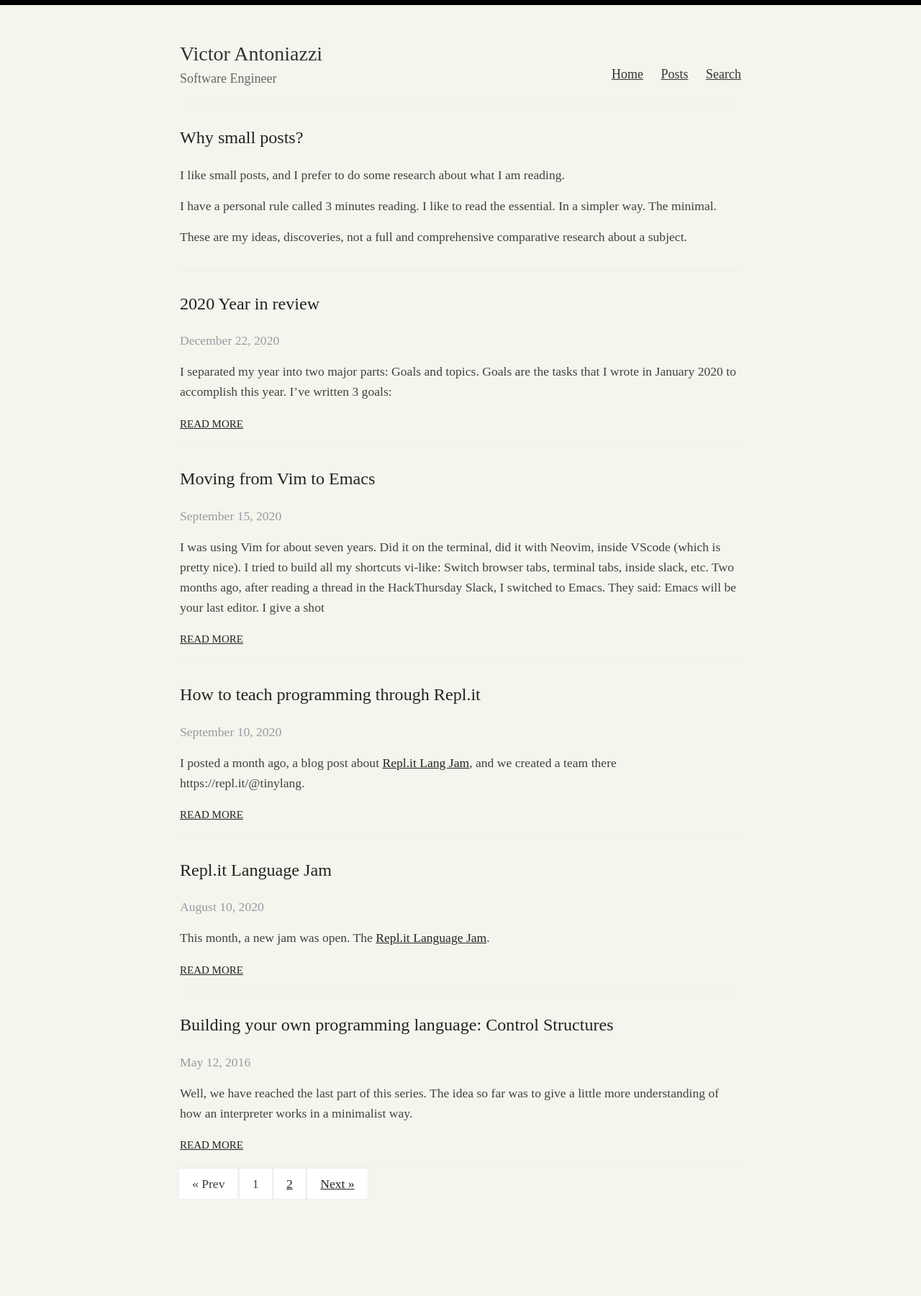
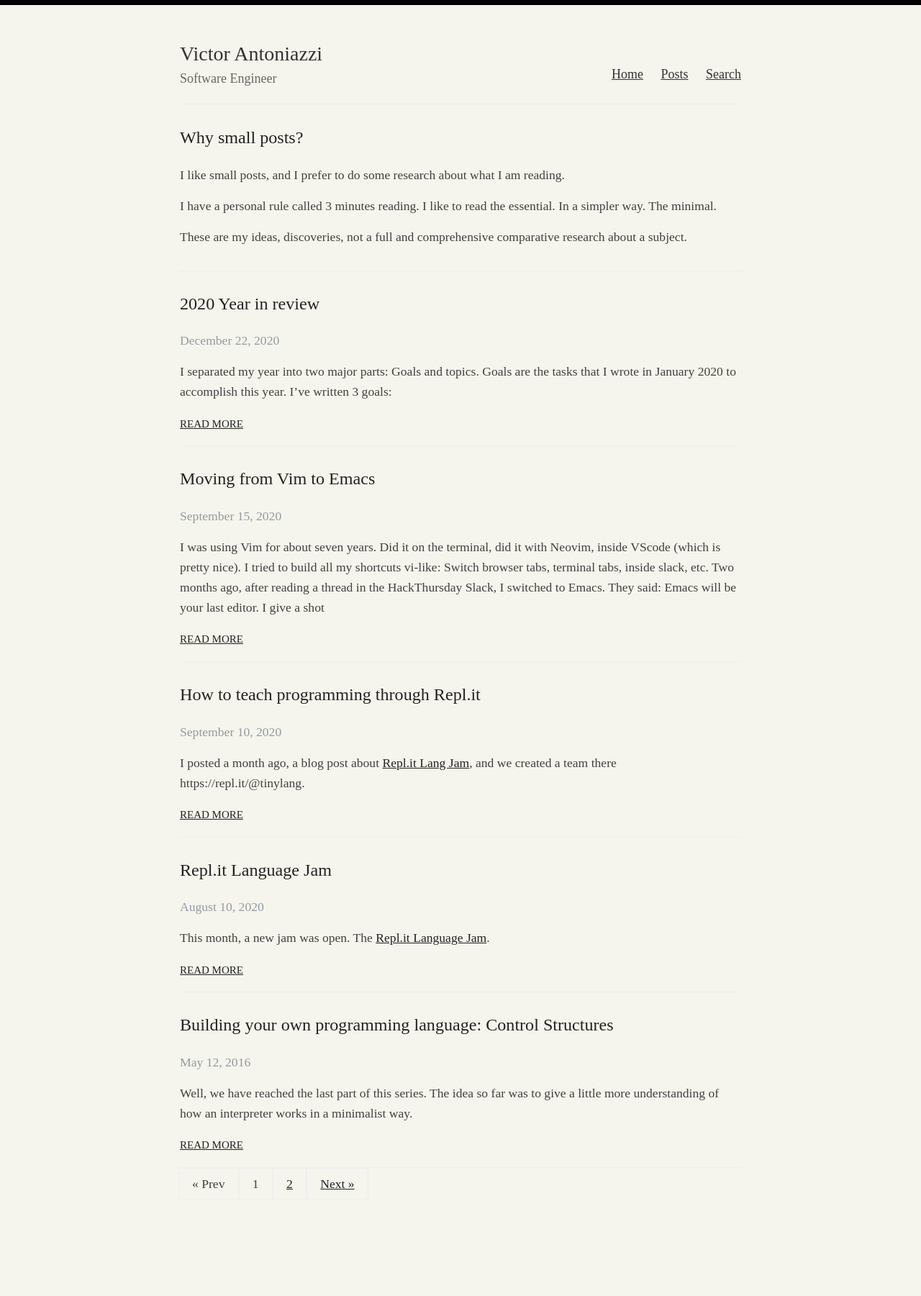
Before and after one commit to vgsantoniazzi/vgsantoniazzi.github.io, a Jekyll site: the page built from posts/index.html, in a window 1280 px wide. Shown: the whole page at 72% size. Built offline with Jekyll 4.4.1, drawn with Linux system fonts in a browser that asks for light colours; some web fonts are replaced; the list of posts is cut into pages by our own code.

Commit message:
Imporove CSS from pagination

```diff
--- a/assets/style.scss
+++ b/assets/style.scss
@@ -689,7 +689,6 @@ Modules - reusable parts of our design
   border: 1px solid #eee;
   margin-left: -2px;
   margin-right: -2px;
-  background-color: #ffffff;
   display: inline-block;
 }
 
```
